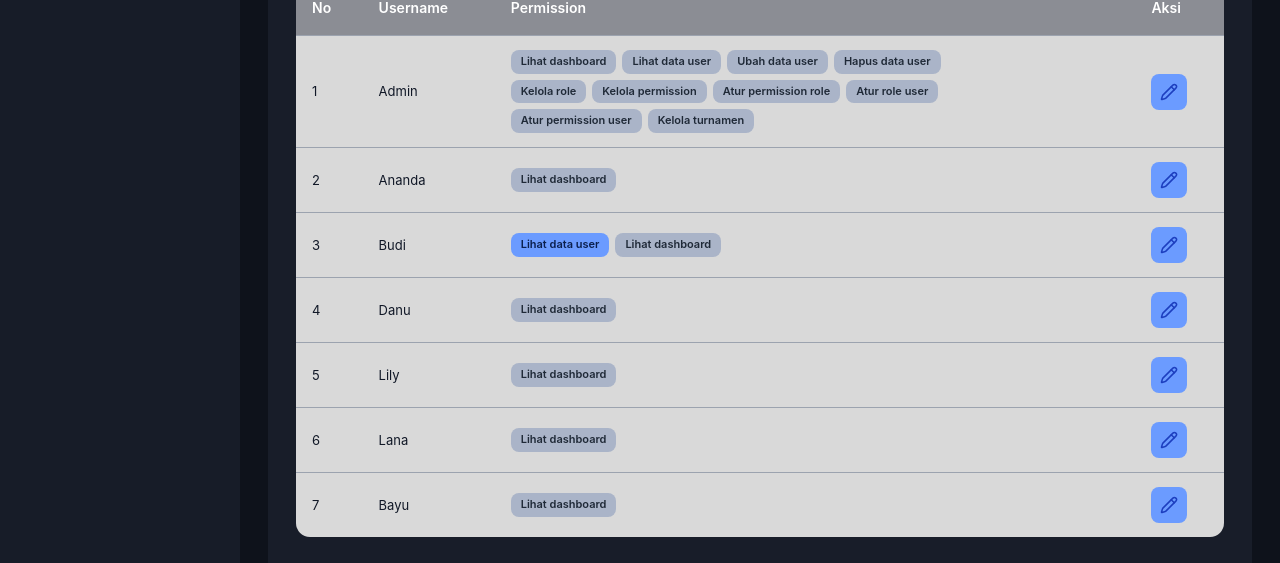
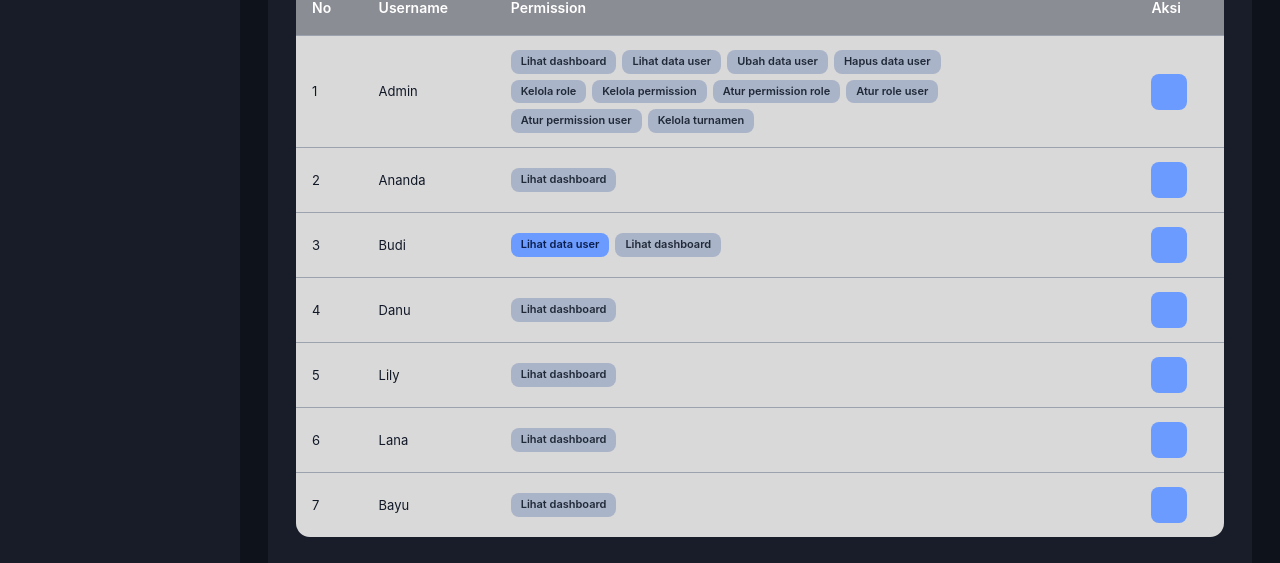
Before and after one commit to fabio-valentino/esportify-1, a React app in the folder Frontend/: page /admin/permissions in a window 1280 px wide. Shown: the part 276-839 px from the top of the page. Built offline with nearby package versions, Linux system fonts and the light colour scheme; the HTML template or start-up script is replaced by a standard one.

Commit message:
kelola-game perbaikan  upload gambar , edit daftar game, dan perbaikan tombol edit permission di admin

```diff
--- a/Frontend/src/pages/admin/AdminPermissions.jsx
+++ b/Frontend/src/pages/admin/AdminPermissions.jsx
@@ -223,16 +223,10 @@ function AdminPermissions() {
                       <button
                         className="admin-icon-btn edit"
                         onClick={() => setEditing(user)}
-                        disabled={!p || Boolean(p.error) || isMe}
-                        title={
-                          isMe
-                            ? "Tidak bisa mengatur izin akun sendiri"
-                            : "Edit"
-                        }
+                        disabled={!p || Boolean(p.error)}
+                        title="Edit"
                         aria-label={`Edit permission ${user.username}`}
-                      >
-                        <Icon name="edit" size={18} />
-                      </button>
+                      ></button>
                     </td>
                   </tr>
                 );
```
